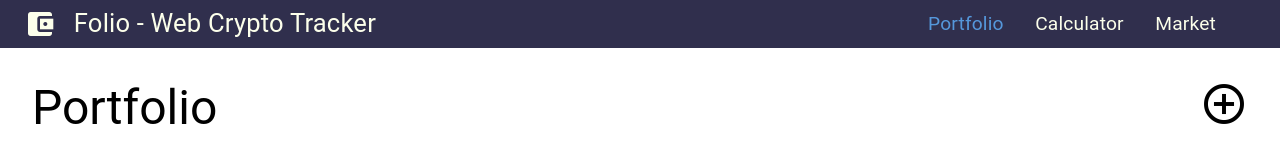
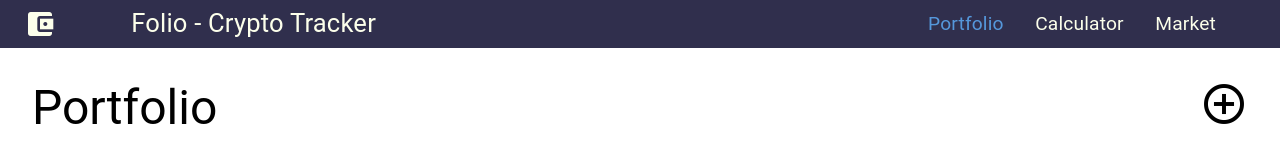
Before and after one commit to SmartTrack-ShellHacks/folio_web, a React (Create React App) app: page / in a window 1280 px wide. Shown: the top 160 px of the page. Built offline with nearby package versions, Linux system fonts and the light colour scheme; no server answers.

Commit message:
nav edit

```diff
--- a/src/components/Navbar/Navbar.js
+++ b/src/components/Navbar/Navbar.js
@@ -58,7 +58,7 @@ const Navbar = () => {
         <Icon className={classes.icon}>account_balance_wallet</Icon>
         <Typography variant="h4" className={classes.title}>
           {" "}
-          Folio - Web Crypto Tracker
+          Folio - Crypto Tracker
         </Typography>
       </div>
 
```
